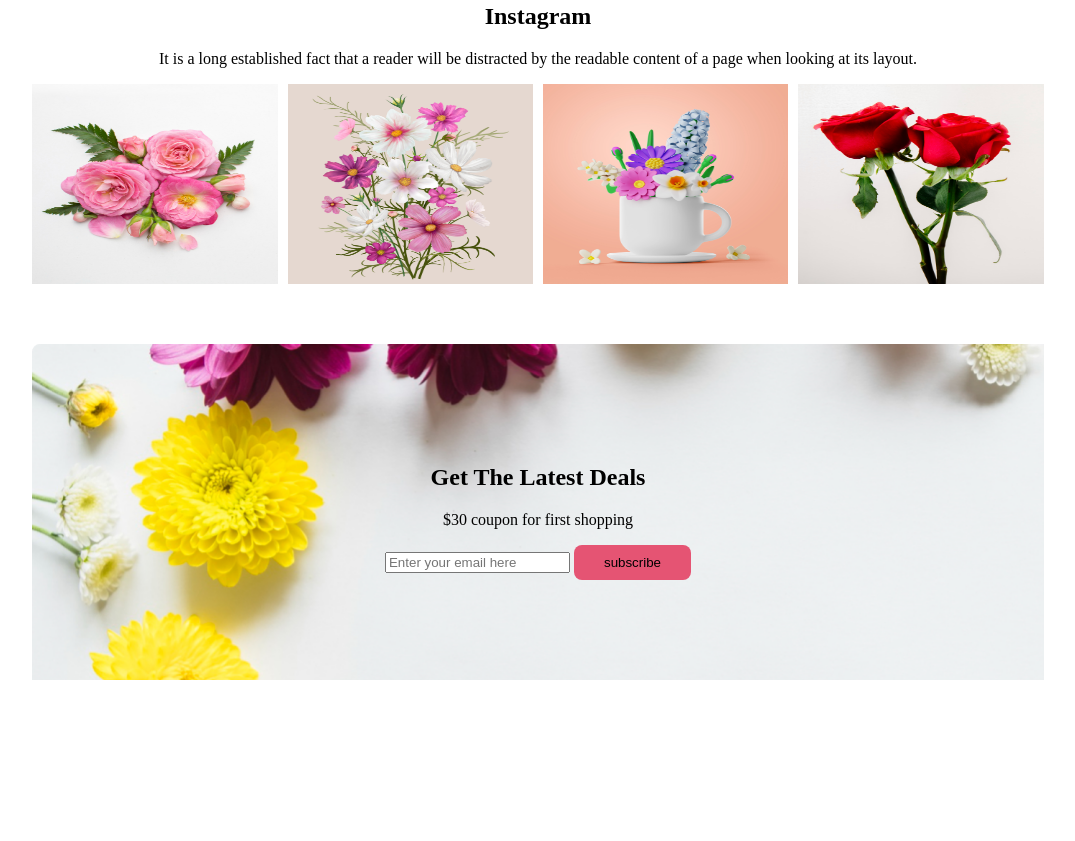
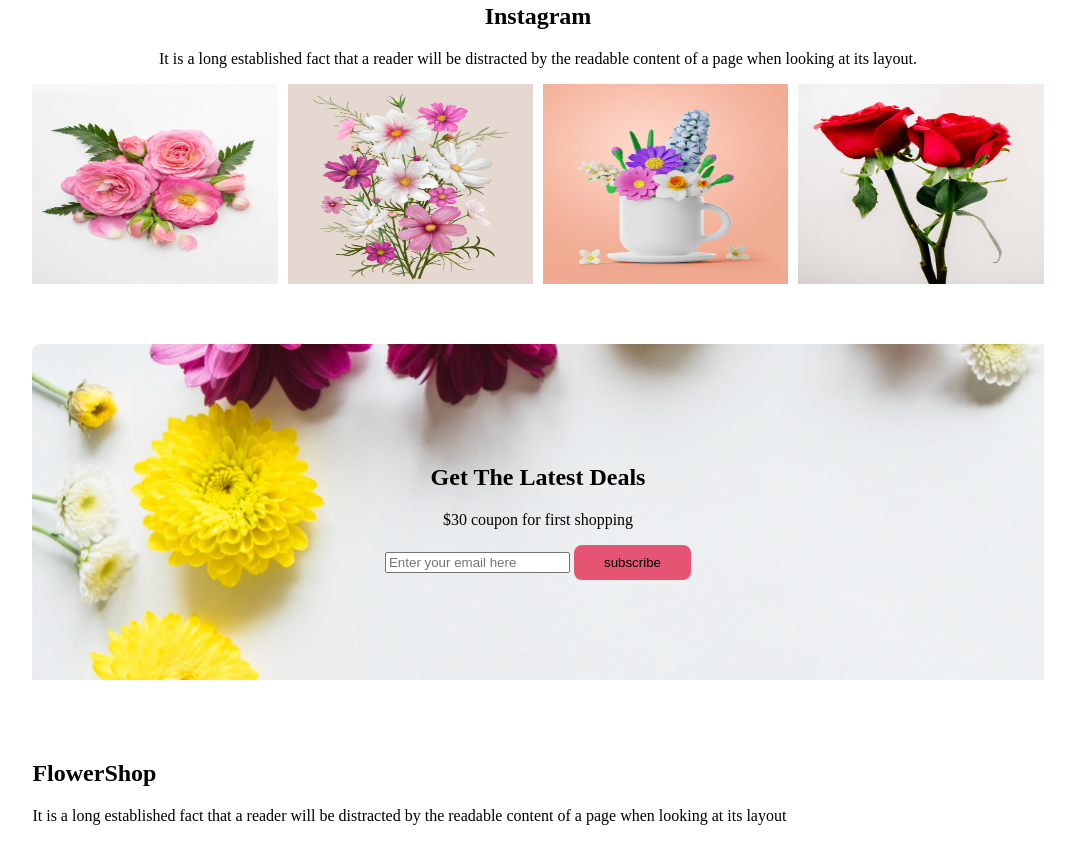
Before and after one commit to marufahossain/flower-shop-assignment, a plain HTML site: page index.html in a window 1280 px wide. Shown: the part 1855-2696 px from the top of the page, without its empty margins (102-1177 px from the left). Before the commit the page ends 2603 px from the top, so only its background shows below. Drawn offline with Linux system fonts and the light colour scheme.

Commit message:
added footer-section

```diff
--- a/index.html
+++ b/index.html
@@ -112,7 +112,13 @@
     <header></header>
     <main></main>
     <footer>
-        <section></section>
+        <section>
+            <div class="container">
+                <h1><span class="">Flower</span>Shop</h1>
+                <p>It is a long established fact that a reader will be distracted by the readable
+                    content of a page when looking at its layout</p>
+            </div>
+        </section>
     </footer>
 </body>
 </html>
```
